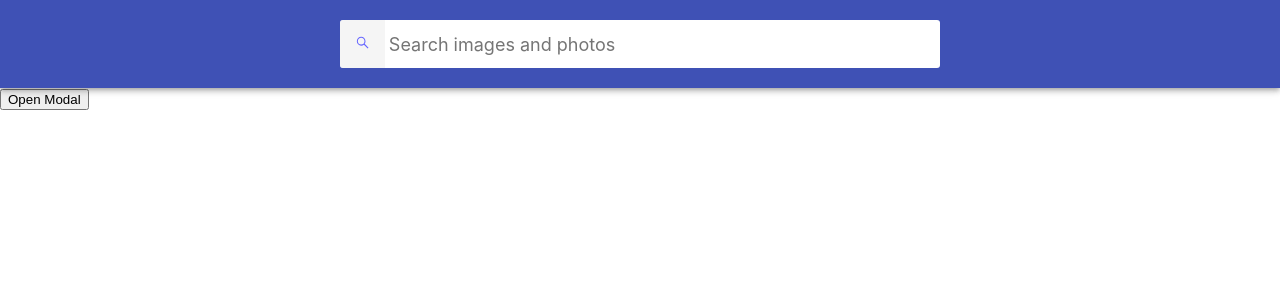
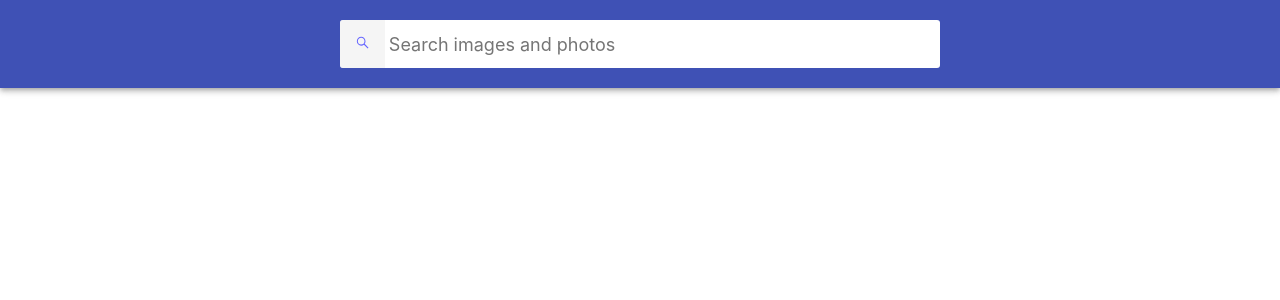
Before and after one commit to Tatiana-Tsymbaliuk/goit-react-hw-03-image-finder, a React (Create React App) app: page / in a window 1280 px wide. Shown: the top 300 px of the page. Built offline with nearby package versions, Linux system fonts and the light colour scheme.

Commit message:
corected modal

```diff
--- a/src/components/ImageGallery/ImageGallery.js
+++ b/src/components/ImageGallery/ImageGallery.js
@@ -53,9 +53,9 @@ export default class ImageGallery extends React.Component{
   loadFoto = ()=>{
     this.setState(prevState =>({currentPage:prevState.currentPage+=1}))
   }
-  handleGalleryItem = fullImageUrl => {
+  handleGalleryItem = (event) => {
         this.setState({
-          largeImage: fullImageUrl,
+          largeImage: event.currentTarget.value,
           showModal: true,
         });
       };
@@ -71,8 +71,8 @@ export default class ImageGallery extends React.Component{
                 const {fotos, loading, error, showModal, largeImage } = this.state
                 //const {nameSearch} = this.props
         return(
-          <div> <div>
-            <button type='button' onClick={this.toggleModal}>Open Modal</button> </div>
+          <div>
+            {/* <div><button type='button' onClick={this.toggleModal}>Open Modal</button> </div>  */}
            {showModal&& <Modal onClose ={this.toggleModal}>
            <button type="button" onClick={this.toggleModal}><FaTimes/></button>
 
--- a/src/components/Modal/Modal.js
+++ b/src/components/Modal/Modal.js
@@ -24,7 +24,10 @@ handleKeyDown = event => {
                     }}
         render(){
                 return(createPortal(  <div class="Overlay" onClick={this.handleBackdropClick}>
-                <div class="Modal">{this.props.children}</div>
+                <div class="Modal">
+                {/* <img src={this.props.largeImage} alt="" /> */}
+                {this.props.children}
+                </div>
               </div>, modalRoot)
               )
         }
```
